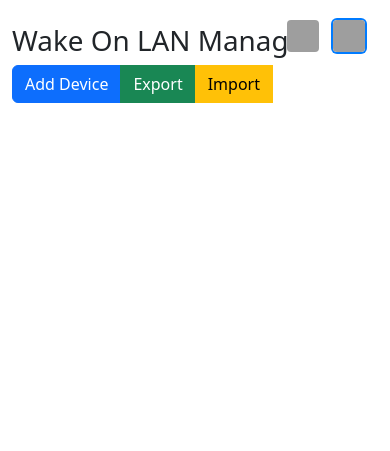
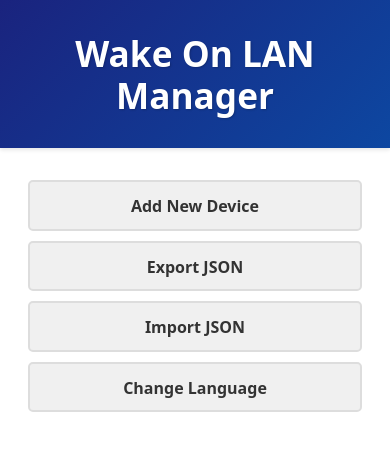
Before and after one commit to zhyang-dev/wol-manager, a Flask app: page /en/ in a window 390 px wide. Shown: the top 451 px of the page. Run offline with Flask 3, Linux system fonts and the light colour scheme; data that the repository does not hold is empty; some libraries are stand-ins or nearby versions; grey boxes are pictures that could not be loaded.

Commit message:
ui: update style

```diff
--- a/templates/index.html
+++ b/templates/index.html
@@ -7,79 +7,321 @@
     <link href="https://cdn.jsdelivr.net/npm/bootstrap@5.3.0/dist/css/bootstrap.min.css" rel="stylesheet">
     <link href="https://cdn.jsdelivr.net/npm/sweetalert2@11.7.32/dist/sweetalert2.min.css" rel="stylesheet">
     <style>
+        /* Title and header styling */
+        .page-title {
+            text-align: center;
+            padding: 2rem 0;
+            margin-bottom: 2rem;
+            background: linear-gradient(135deg, #1a237e, #0d47a1);
+            color: white;
+            box-shadow: 0 2px 4px rgba(0,0,0,0.1);
+        }
+
+        .page-title h1 {
+            margin: 0;
+            font-size: 2.2em;
+            font-weight: 600;
+            text-shadow: 1px 1px 2px rgba(0,0,0,0.2);
+        }
+
+        /* Actions container responsive design */
+        .actions-container {
+            display: flex;
+            flex-wrap: wrap;
+            justify-content: center;
+            gap: 10px;
+            margin-bottom: 2rem;
+            padding: 0 1rem;
+        }
+
+        /* Top button group styling */
+        .actions-container .btn {
+            background-color: #f0f0f0;
+            color: #333;
+            border: 2px solid #ddd;
+            border-radius: 5px;
+            font-weight: bold;
+            transition: background-color 0.3s, color 0.3s, transform 0.3s;
+        }
+
+        .actions-container .btn:hover {
+            background-color: #e0e0e0;
+            color: #000;
+            transform: translateY(-2px);
+        }
+
+        .actions-container .btn:active {
+            background-color: #d0d0d0;
+            color: #000;
+            transform: translateY(0);
+        }
+
+        /* Responsive breakpoints for action buttons */
+        @media (max-width: 1200px) {
+            .actions-container .btn {
+                flex: 0 0 calc(50% - 5px);
+            }
+        }
+
+        @media (max-width: 768px) {
+            .actions-container .btn {
+                flex: 0 0 100%;
+            }
+        }
+
+        @media (max-width: 480px) {
+            .actions-container .btn {
+                padding: 10px 15px;
+            }
+            .actions-container .btn i {
+                font-size: 1.1em;
+            }
+        }
+
+        /* Device cards container */
+        .devices-grid {
+            display: grid;
+            grid-template-columns: repeat(auto-fill, minmax(300px, 1fr));
+            gap: 20px;
+            padding: 0 1rem;
+        }
+
+        /* Device card styling */
         .device-card {
-            transition: transform 0.2s;
+            height: 100%;
+            border: none;
+            border-radius: 15px;
+            box-shadow: 0 2px 8px rgba(0,0,0,0.1);
+            transition: all 0.3s ease;
+            background: white;
+            overflow: hidden;
         }
-        .device-card:hover {
-            transform: translateY(-5px);
+
+        .device-card .card-body {
+            display: flex;
+            flex-direction: column;
+            height: 100%;
+            padding: 1.5rem;
         }
+
+        .device-header {
+            display: flex;
+            justify-content: space-between;
+            align-items: center;
+            margin-bottom: 1.2rem;
+            padding-bottom: 1rem;
+            border-bottom: 1px solid rgba(0,0,0,0.1);
+        }
+
+        .device-name {
+            font-size: 1.3em;
+            font-weight: 600;
+            color: #2c3e50;
+            margin: 0;
+        }
+
+        .device-info {
+            flex-grow: 1;
+            margin-bottom: 1.2rem;
+        }
+
+        .info-row {
+            display: flex;
+            align-items: center;
+            margin-bottom: 0.8rem;
+            padding: 8px 12px;
+            background: #f8f9fa;
+            border-radius: 8px;
+            transition: all 0.3s ease;
+        }
+
+        .info-row:hover {
+            background: #e9ecef;
+        }
+
+        .info-label {
+            color: #6c757d;
+            font-size: 0.9em;
+            font-weight: 500;
+            min-width: 120px;
+        }
+
+        .info-value {
+            color: #2c3e50;
+            font-family: monospace;
+            font-size: 0.95em;
+        }
+
         .status-badge {
-            width: 10px;
-            height: 10px;
-            border-radius: 50%;
-            display: inline-block;
-            margin-right: 5px;
+            padding: 6px 12px;
+            border-radius: 20px;
+            font-size: 0.85em;
+            font-weight: 500;
+            display: inline-flex;
+            align-items: center;
+            gap: 6px;
+            background: #f8f9fa;
+            color: #6c757d;
+            transition: all 0.3s ease;
         }
-        .status-online {
-            background-color: #28a745;
+
+        .status-badge.online {
+            background: #d4edda;
+            color: #155724;
         }
-        .status-offline {
-            background-color: #dc3545;
+
+        .status-badge.offline {
+            background: #f8d7da;
+            color: #721c24;
         }
-        .language-switcher {
-            position: fixed;
-            top: 20px;
-            right: 20px;
-            z-index: 1000;
+
+        .status-badge i {
+            font-size: 0.8em;
         }
-        .language-switcher img {
+
+        .device-actions {
+            display: grid;
+            grid-template-columns: repeat(2, 1fr);
+            gap: 10px;
+            margin-top: auto;
+        }
+
+        .device-actions .btn {
+            padding: 10px;
+            font-size: 0.95em;
+            display: inline-flex;
+            align-items: center;
+            justify-content: center;
+            gap: 8px;
+            border-radius: 8px;
+            transition: all 0.3s ease;
+        }
+
+        .device-actions .btn i {
+            font-size: 1.1em;
+        }
+
+        @media (max-width: 576px) {
+            .device-actions {
+                grid-template-columns: 1fr;
+            }
+        }
+
+        /* Modal responsiveness */
+        @media (max-width: 576px) {
+            .modal-dialog {
+                margin: 0.5rem;
+            }
+        }
+
+        /* Language modal styling */
+        .language-option {
+            display: flex;
+            align-items: center;
+            gap: 15px;
+            padding: 15px;
+            border-radius: 8px;
+            cursor: pointer;
+            transition: all 0.3s ease;
+        }
+
+        .language-option:hover {
+            background-color: #f8f9fa;
+        }
+
+        .language-option img {
             width: 32px;
             height: 32px;
-            margin: 0 5px;
-            cursor: pointer;
             border-radius: 4px;
-            transition: transform 0.2s;
         }
-        .language-switcher img:hover {
-            transform: scale(1.1);
+
+        .language-option.active {
+            background-color: #e3f2fd;
         }
-        .language-switcher img.active {
-            box-shadow: 0 0 0 2px #007bff;
+
+        .language-name {
+            font-size: 1.1em;
+            font-weight: 500;
+        }
+
+        /* Button group styling */
+        .btn-group {
+            display: flex;
+            gap: 10px;
+            margin: 20px 0;
+        }
+
+        .btn-group .btn {
+            padding: 8px 16px;
+            border-radius: 8px;
+            display: inline-flex;
+            align-items: center;
+            gap: 8px;
+            transition: all 0.3s ease;
+        }
+
+        .btn-group .btn:hover {
+            transform: translateY(-2px);
+            box-shadow: 0 4px 8px rgba(0,0,0,0.1);
+        }
+
+        .btn-group .btn i {
+            font-size: 1.1em;
         }
     </style>
 </head>
 <body>
-    <div class="language-switcher">
-        <img src="https://cdn.jsdelivr.net/gh/hampusborgos/country-flags@main/svg/cn.svg"
-             alt="中文"
-             onclick="changeLanguage('zh')"
-             class="lang-flag {{ 'active' if lang == 'zh' else '' }}"
-             data-lang="zh">
-        <img src="https://cdn.jsdelivr.net/gh/hampusborgos/country-flags@main/svg/gb.svg"
-             alt="English"
-             onclick="changeLanguage('en')"
-             class="lang-flag {{ 'active' if lang == 'en' else '' }}"
-             data-lang="en">
+    <div class="page-title">
+        <div class="container">
+            <h1>{{ language.title }}</h1>
         </div>
-    <div class="container py-4">
-        <div class="mb-3">
-            <h1>{{ language.title }}</h1>
-            <div class="btn-group">
+    </div>
+
+    <div class="container">
+        <div class="actions-container">
             <button class="btn btn-primary" onclick="showAddDeviceModal()">
-                    <i class="bi bi-plus-lg"></i> {{ language.add_device }}
+                <i class="bi bi-plus-lg"></i>
+                <span class="btn-text">{{ language.add_device }}</span>
             </button>
             <button class="btn btn-success" onclick="exportDevices()">
-                    <i class="bi bi-download"></i> {{ language.export }}
+                <i class="bi bi-download"></i>
+                <span class="btn-text">{{ language.export }}</span>
             </button>
             <button class="btn btn-warning" onclick="document.getElementById('importFile').click()">
-                    <i class="bi bi-upload"></i> {{ language.import }}
+                <i class="bi bi-upload"></i>
+                <span class="btn-text">{{ language.import }}</span>
+            </button>
+            <button class="btn btn-info" onclick="showLanguageModal()">
+                <i class="bi bi-globe"></i>
+                <span class="btn-text">{{ "Change Language" if lang == "en" else "切换语言" }}</span>
             </button>
             <input type="file" id="importFile" style="display:none" accept=".json" onchange="importDevices()">
         </div>
+
+        <div class="devices-grid" id="devices-container">
+            <!-- 设备卡片将通过JavaScript动态添加 -->
+        </div>
     </div>
 
-        <div class="row" id="devices-container">
-            <!-- 设备卡片将通过JavaScript动态添加 -->
+    <!-- Language Selection Modal -->
+    <div class="modal fade" id="languageModal" tabindex="-1">
+        <div class="modal-dialog modal-dialog-centered">
+            <div class="modal-content">
+                <div class="modal-header">
+                    <h5 class="modal-title">{{ "Select Language" if lang == "en" else "选择语言" }}</h5>
+                    <button type="button" class="btn-close" data-bs-dismiss="modal"></button>
+                </div>
+                <div class="modal-body">
+                    <div class="language-option {{ 'active' if lang == 'en' else '' }}" onclick="changeLanguage('en')">
+                        <img src="https://cdn.jsdelivr.net/gh/hampusborgos/country-flags@main/svg/gb.svg" alt="English">
+                        <span class="language-name">English</span>
+                    </div>
+                    <div class="language-option {{ 'active' if lang == 'zh' else '' }}" onclick="changeLanguage('zh')">
+                        <img src="https://cdn.jsdelivr.net/gh/hampusborgos/country-flags@main/svg/cn.svg" alt="中文">
+                        <span class="language-name">中文</span>
+                    </div>
+                </div>
+            </div>
         </div>
     </div>
 
@@ -172,7 +414,7 @@
         const currentLang = "{{ lang }}";
 
         // 模态框实例
-        let addModal, editModal;
+        let addModal, editModal, languageModal;
 
         // 当前正在编辑的设备ID
         let currentEditingId;
@@ -180,6 +422,7 @@
         document.addEventListener('DOMContentLoaded', function() {
             addModal = new bootstrap.Modal(document.getElementById('addDeviceModal'));
             editModal = new bootstrap.Modal(document.getElementById('editDeviceModal'));
+            languageModal = new bootstrap.Modal(document.getElementById('languageModal'));
             loadDevices();
             // 每30秒刷新一次设备状态
             setInterval(updateAllDevicesStatus, 30000);
@@ -220,33 +463,43 @@
 
             devices.forEach(device => {
                 const card = document.createElement('div');
-                card.className = 'col-md-4 mb-4';
+                card.className = 'device-card';
                 card.innerHTML = `
-                    <div class="card device-card">
                     <div class="card-body">
-                            <div class="d-flex justify-content-between align-items-center mb-2">
-                                <h5 class="card-title mb-0">${device.name}</h5>
-                                <span class="status-badge" id="status-${device.id}" title="${currentLanguage.checking}"></span>
+                        <div class="device-header">
+                            <h5 class="device-name">${device.name}</h5>
+                            <span class="status-badge" id="status-${device.id}" title="${currentLanguage.checking}">
+                                <i class="bi bi-circle-fill"></i>
+                                <span class="status-text">${currentLanguage.checking}</span>
+                            </span>
                         </div>
-                            <p class="card-text">
-                                ${currentLanguage.ip_address}: ${device.ip}<br>
-                                ${currentLanguage.mac_address}: ${device.mac}<br>
-                                ${currentLanguage.broadcast_address}: ${device.broadcast}
-                            </p>
-                            <div class="btn-group">
-                                <button class="btn btn-primary btn-sm" data-id="${device.id}" onclick="wakeDevice(${device.id})">
-                                    ${currentLanguage.wake}
+                        <div class="device-info">
+                            <div class="info-row">
+                                <span class="info-label">${currentLanguage.ip_address}</span>
+                                <span class="info-value">${device.ip}</span>
+                            </div>
+                            <div class="info-row">
+                                <span class="info-label">${currentLanguage.mac_address}</span>
+                                <span class="info-value">${device.mac}</span>
+                            </div>
+                            <div class="info-row">
+                                <span class="info-label">${currentLanguage.broadcast_address}</span>
+                                <span class="info-value">${device.broadcast}</span>
+                            </div>
+                        </div>
+                        <div class="device-actions">
+                            <button class="btn btn-primary" onclick="wakeDevice(${device.id})">
+                                <i class="bi bi-power"></i> ${currentLanguage.wake}
                             </button>
-                                <button class="btn btn-info btn-sm" data-id="${device.id}" onclick="checkStatus(${device.id})">
-                                    ${currentLanguage.status}
+                            <button class="btn btn-info" onclick="checkStatus(${device.id})">
+                                <i class="bi bi-arrow-repeat"></i> ${currentLanguage.status}
                             </button>
-                                <button class="btn btn-warning btn-sm" data-device='${JSON.stringify(device)}' onclick="showEditDeviceModal(this.dataset.device)">
-                                    ${currentLanguage.edit_device}
+                            <button class="btn btn-warning" onclick="showEditDeviceModal(${JSON.stringify(device)})">
+                                <i class="bi bi-pencil"></i> ${currentLanguage.edit_device}
                             </button>
-                                <button class="btn btn-danger btn-sm" data-id="${device.id}" onclick="deleteDevice(${device.id})">
-                                    ${currentLanguage.delete}
+                            <button class="btn btn-danger" onclick="deleteDevice(${device.id})">
+                                <i class="bi bi-trash"></i> ${currentLanguage.delete}
                             </button>
-                            </div>
                         </div>
                     </div>
                 `;
@@ -388,11 +641,15 @@
             });
         }
 
-        function updateDeviceStatus(id, online) {
-            const badge = document.getElementById(`status-${id}`);
-            if (badge) {
-                badge.className = `status-badge ${online ? 'status-online' : 'status-offline'}`;
-                badge.title = online ? 'Online' : 'Offline';
+        function updateDeviceStatus(deviceId, isOnline) {
+            const statusBadge = document.getElementById(`status-${deviceId}`);
+            if (statusBadge) {
+                statusBadge.className = 'status-badge ' + (isOnline ? 'online' : 'offline');
+                statusBadge.innerHTML = `
+                    <i class="bi bi-circle-fill"></i>
+                    <span class="status-text">${isOnline ? currentLanguage.online : currentLanguage.offline}</span>
+                `;
+                statusBadge.title = isOnline ? currentLanguage.online : currentLanguage.offline;
             }
         }
 
@@ -466,56 +723,12 @@
             fileInput.value = '';
         }
 
-        function showEditDeviceModal(deviceJson) {
-            const device = typeof deviceJson === 'string' ? JSON.parse(deviceJson) : deviceJson;
-            currentEditingId = device.id;
-            const form = document.getElementById('editDeviceForm');
-            form.elements['name'].value = device.name;
-            form.elements['ip'].value = device.ip;
-            form.elements['mac'].value = device.mac;
-            form.elements['broadcast'].value = device.broadcast;
-            const editModal = new bootstrap.Modal(document.getElementById('editDeviceModal'));
-            editModal.show();
-        }
-
-        async function updateDevice() {
-            const form = document.getElementById('editDeviceForm');
-            const formData = {
-                name: form.elements['name'].value,
-                ip: form.elements['ip'].value,
-                mac: form.elements['mac'].value,
-                broadcast: form.elements['broadcast'].value
-            };
-
-            try {
-                const response = await fetch(`/api/devices/${currentEditingId}`, {
-                    method: 'PUT',
-                    headers: {
-                        'Content-Type': 'application/json'
-                    },
-                    body: JSON.stringify(formData)
-                });
-
-                if (response.ok) {
-                    const editModal = bootstrap.Modal.getInstance(document.getElementById('editDeviceModal'));
-                    editModal.hide();
-                    showSuccess(currentLanguage.device_updated);
-                    loadDevices();
-                } else {
-                    throw new Error(currentLanguage.device_update_failed);
-                }
-            } catch (error) {
-                showError(error.message);
-            }
+        function showLanguageModal() {
+            languageModal.show();
         }
 
         function changeLanguage(lang) {
-            // 更新所有国旗图标的active状态
-            document.querySelectorAll('.lang-flag').forEach(flag => {
-                flag.classList.toggle('active', flag.dataset.lang === lang);
-            });
-            // 重定向到选择的语言版本
-            window.location.href = `/${lang}/`;
+            window.location.href = '/' + lang + '/';
         }
     </script>
 </body>
```
Also changed, not shown: languages.json (+12 -8 lines). Lines whose indentation alone changed are shown as unchanged.
